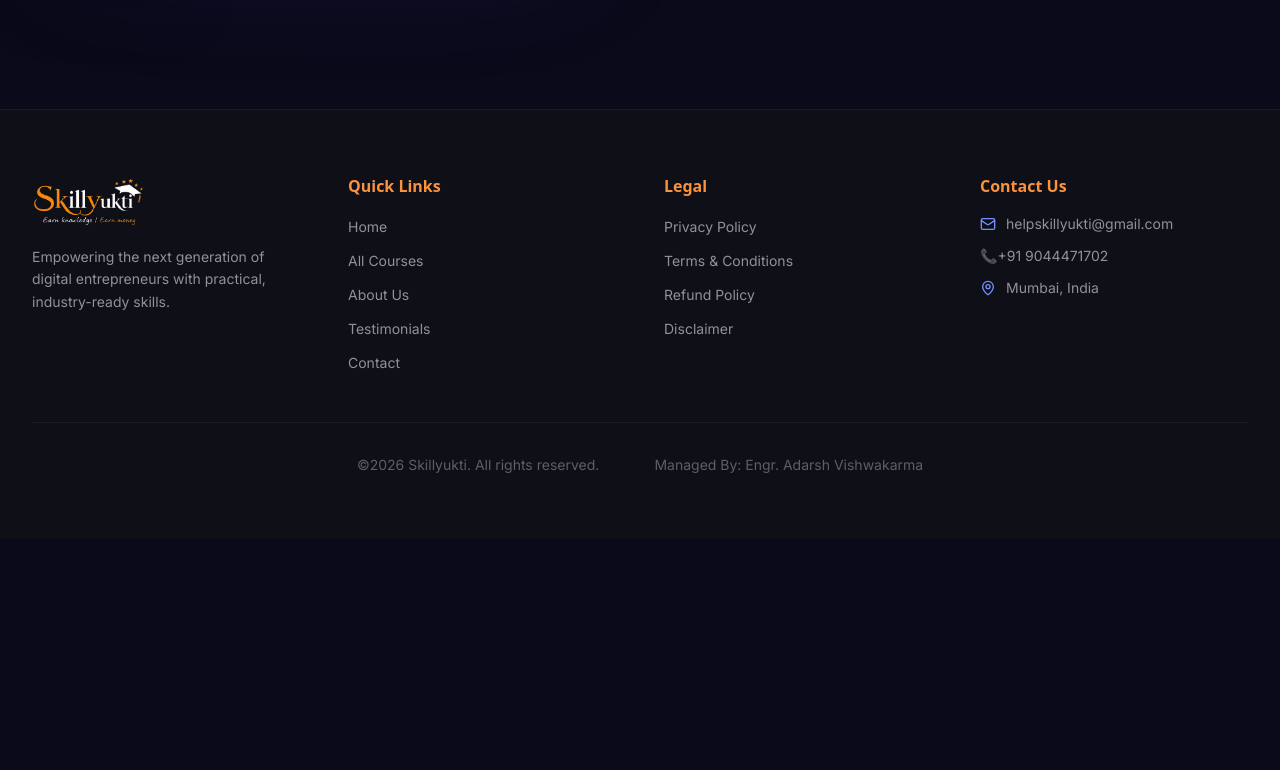
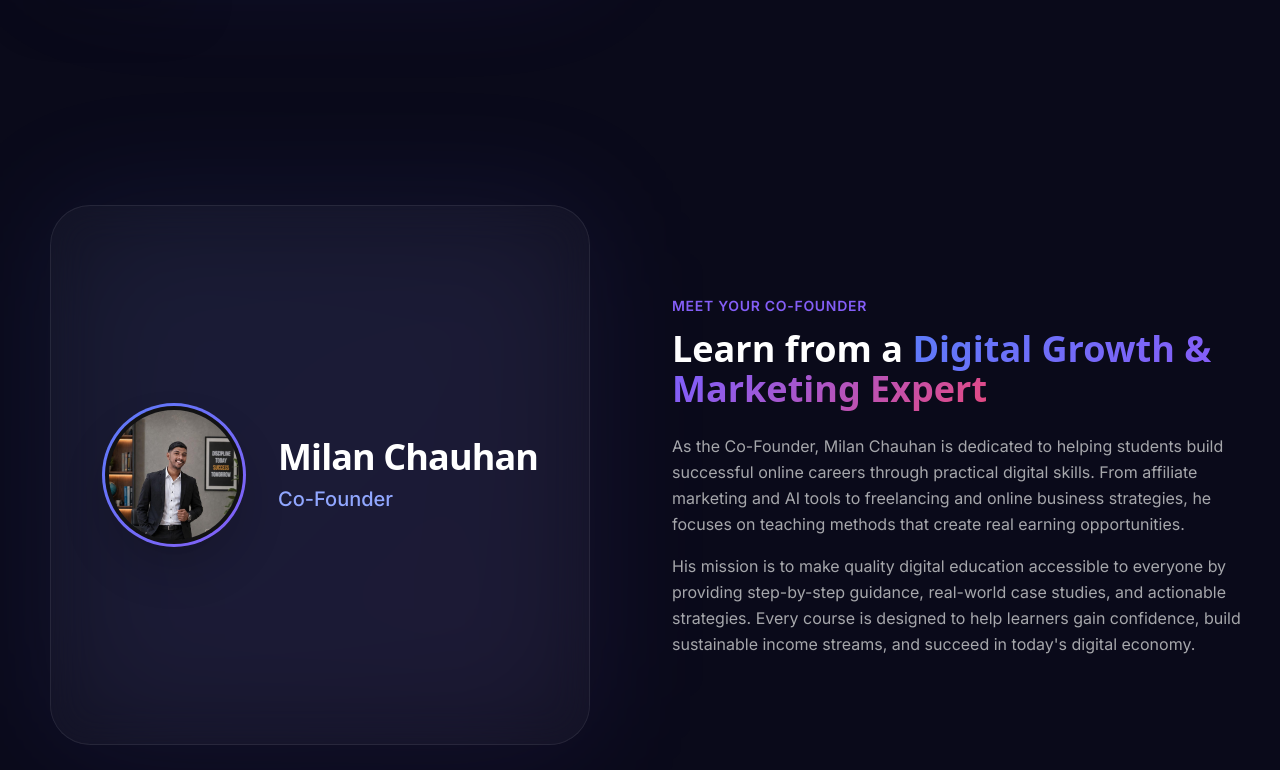
Before and after one commit to Mitesh-Patel-Dev/Skillyukti-platform, a Next.js app in the folder frontend/: page /about in a window 1280 px wide. Shown: the part 1910-2680 px from the top of the page. Before the commit the page ends 2513 px from the top, so only its background shows below. Built offline with nearby package versions, Linux system fonts and the light colour scheme.

Commit message:
Update page.tsx

```diff
--- a/frontend/src/app/about/page.tsx
+++ b/frontend/src/app/about/page.tsx
@@ -1,7 +1,7 @@
 import Navbar from '@/components/layout/Navbar';
 import Footer from '@/components/landing/Footer';
 import InstructorSection from '@/components/landing/InstructorSection';
-import cofounder from '@/components/landing/cofounder';
+import Cofounder from '@/components/landing/Cofounder';
 import { Target, Lightbulb, ShieldCheck, Users, TrendingUp, Award } from 'lucide-react';
 
 export default function AboutPage() {
@@ -71,7 +71,7 @@ export default function AboutPage() {
                 <InstructorSection />
             </div>
             <div className="mt-12">
-                <cofounder />
+                <Cofounder />
             </div>
             <Footer />
         </main>
```
